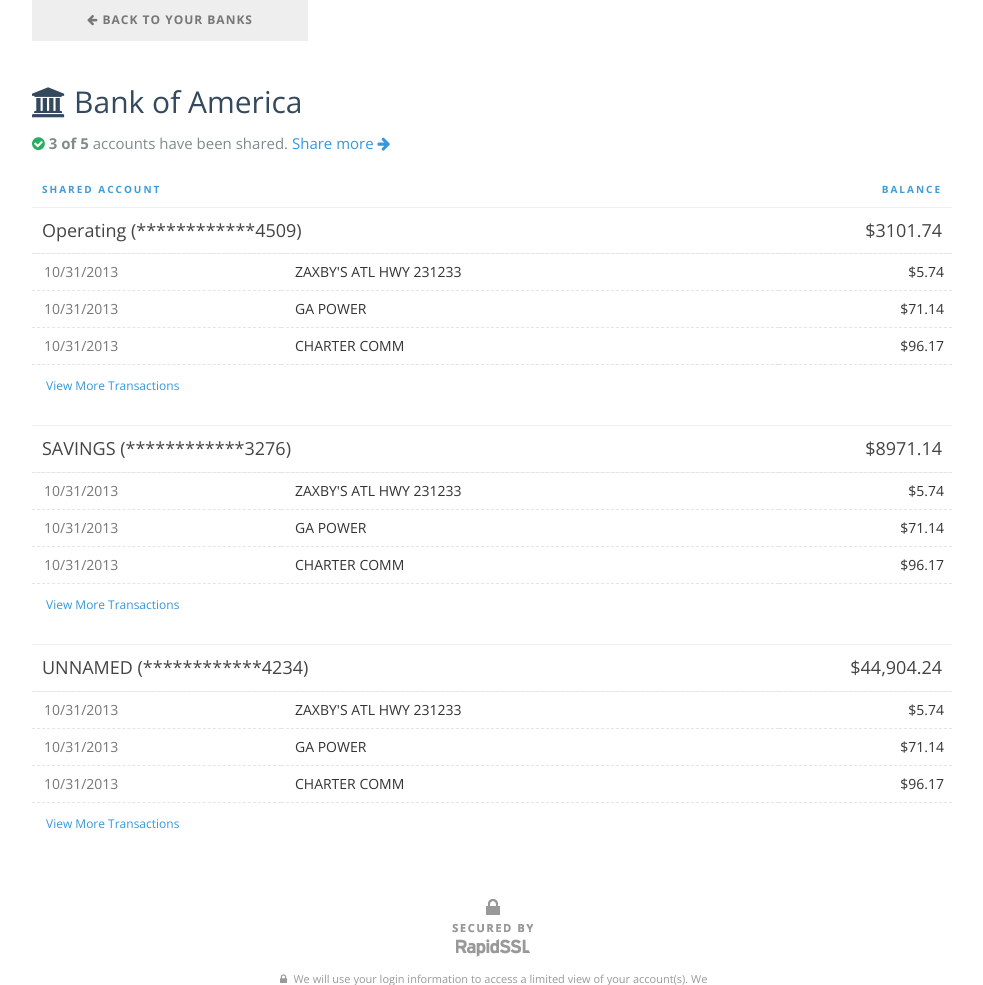
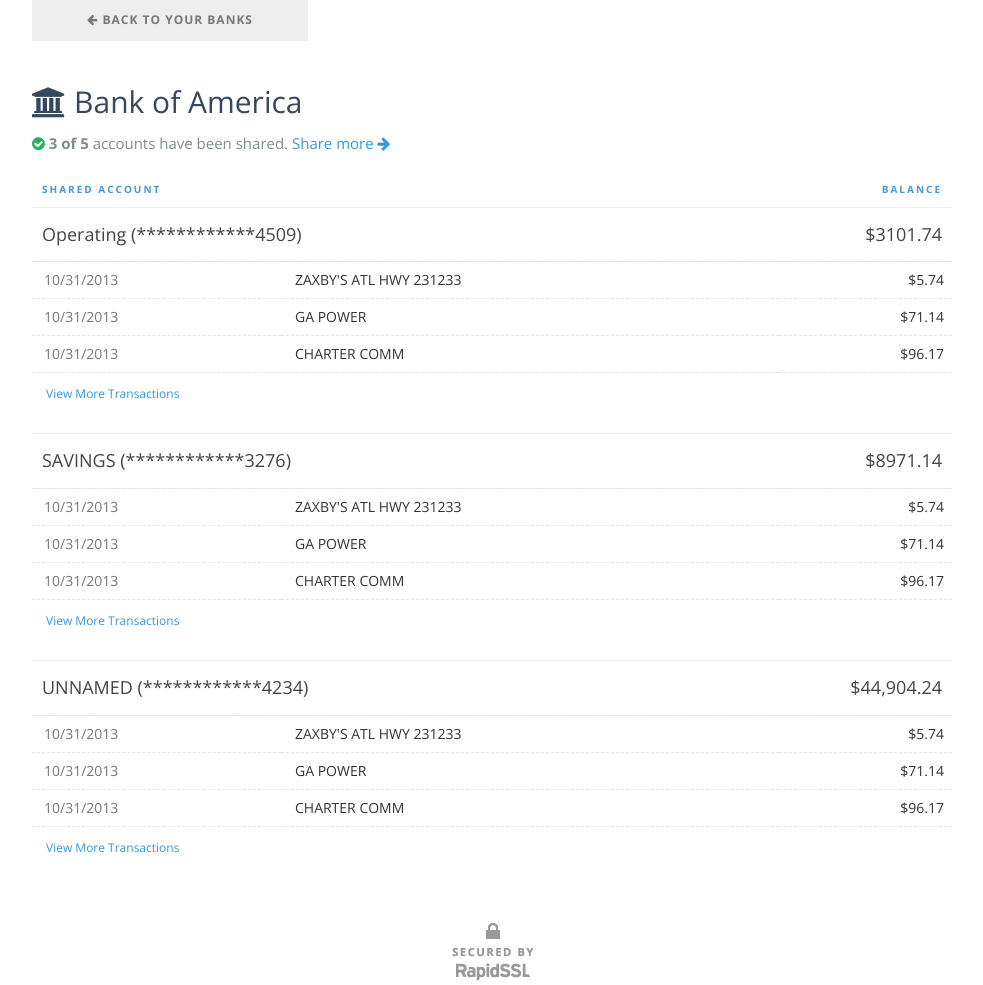
Before and after one commit to jbrianfrancis/MyBorrowerUI, a PHP site: page /bank-detail.php in a window 1280 px wide. Shown: the part 131-1116 px from the top of the page, without its empty margins (148-1131 px from the left). Run offline with PHP 8.4, Linux system fonts and the light colour scheme; some libraries are stand-ins or nearby versions.

Commit message:
Updates and edits

```diff
--- a/ac.css
+++ b/ac.css
@@ -524,6 +524,11 @@ ul.top-10-banks li {
   list-style: none;
   border-bottom: 1px solid #efefef;
   font-size: 13px;
+}
+@media all and (min-width: 768px) {
+  ul.top-10-banks li {
+    font-size: 18px;
+  }
 }
 ul.top-10-banks li:last-child {
   border-bottom: none;
@@ -1335,6 +1340,9 @@ h4.bank-name {
     padding-top: 10px;
   }
 }
+.table-ac small {
+  padding-top: 0;
+}
 table {
   border-top: 0;
 }
@@ -1377,6 +1385,8 @@ table {
   .bank-table td:last-child {
     font-weight: 500;
     text-align: right;
+    padding-top: 14px;
+    padding-bottom: 14px;
   }
 }
 .bank-table th:last-child {
@@ -1578,7 +1588,9 @@ progress {
     font-weight: 600;
   }
 }
-.table th:nth-child(2) {
+.table th:nth-child(2),
+.table th:nth-child(3),
+.table th:nth-child(4) {
   color: #3f9bd7;
   font-weight: 600;
   text-transform: uppercase;
@@ -1648,7 +1660,7 @@ th.xpadding-left-10 {
   font-size: 14px;
 }
 .ac-alert-success i {
-  color: #27ae60;
+  color: white;
 }
 @media all and (min-width: 992px) {
   .ac-alert-success {
--- a/ac.less
+++ b/ac.less
@@ -520,6 +520,9 @@ ul.top-10-banks {
 		list-style:none;
 		border-bottom:1px solid #efefef;
 		font-size:13px;
+		@media all and (min-width: @screen-sm) {
+			font-size:18px;
+		}
 	}
 	li:last-child {
 		border-bottom:none;
@@ -1311,6 +1314,12 @@ h4.bank-name {
 	}
 }
 
+.table-ac {
+	small {
+		padding-top:0;
+	}
+}
+
 table {
 	border-top:0;
 }
@@ -1350,6 +1359,8 @@ table {
 		@media all and (min-width: @screen-sm) {
 			font-weight: 500;
 			text-align:right;
+			padding-top:14px;
+			padding-bottom: 14px;
 		}
 	}
 	th:last-child {
@@ -1544,8 +1555,6 @@ transform:rotate(0deg)}
 
 /* END Loading Page Styles */
 
-
-
 .gray-heading {
   th:first-child {
   	color:@brightblue;
@@ -1578,7 +1587,7 @@ transform:rotate(0deg)}
   	.tiny-caps-type
   }
 
-	th:nth-child(2) {
+	th:nth-child(2), th:nth-child(3) , th:nth-child(4) {
   		color:@brightblue;
   		font-weight:600;
   		.tiny-caps-type
@@ -1648,7 +1657,7 @@ th.xpadding-left-10 {
     margin-top: 14px;
     font-size:14px;
 	i {
-		color:@successgreen;
+		color:white;
 	}
 	@media all and (min-width: @screen-md) {
 		font-weight: 400;
--- a/classify.php
+++ b/classify.php
@@ -27,7 +27,7 @@
 	<?php include("includes/header-nobank.php"); ?>
 
 	<div class="alert alert-success ac-alert-success alert-dismissable">
-		<button type="button" class="close" data-dismiss="alert"><span aria-hidden="true">&times;</span><span class="sr-only">Close</span></button> Success! We were able to connect to your shared accounts. One more step!
+		<button type="button" class="close" data-dismiss="alert"><span aria-hidden="true">&times;</span><span class="sr-only">Close</span></button> <i class="fa fa-check-circle"></i> Success! We were able to connect to your shared accounts. One more step!
 	</div>
 
 	<div class="container">
```
Also changed, not shown: share-nomatch.php (+4 -6 lines).
